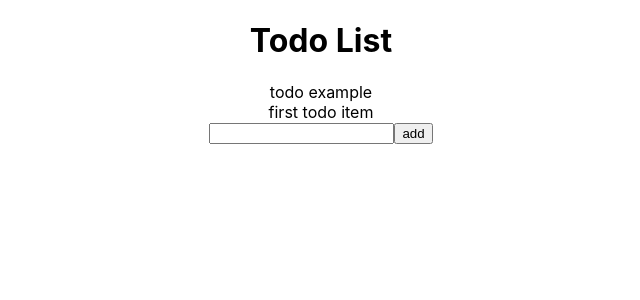
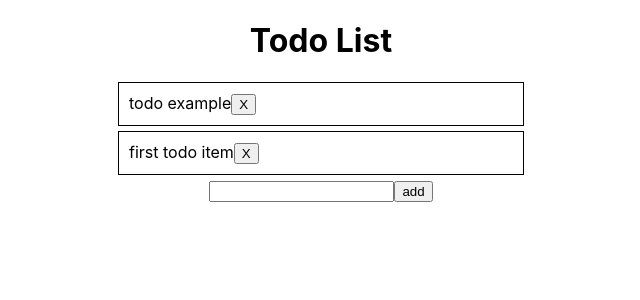
Before and after one commit to AFS-Bootcamp-202211-Group-B/todo-react-day12-starter, a React (Create React App) app: page / in a window 1280 px wide. Shown: the top 300 px of the page, without its empty margins (319-959 px from the left). Built offline with nearby package versions, Linux system fonts and the light colour scheme.

Commit message:
feat :handleClick

```diff
--- a/src/features/TodoGenerator.js
+++ b/src/features/TodoGenerator.js
@@ -11,8 +11,8 @@ export default function TodoGenerator(props) {
   };
 
   const onAdd = () => {
+    dispatch(addTodo(todo));
     setTodo("");
-    dispatch(addTodo(todo));
   };
 
   return (
--- a/src/features/TodoGroup.js
+++ b/src/features/TodoGroup.js
@@ -3,10 +3,9 @@ import TodoItem from "./TodoItem";
 import { useSelector } from "react-redux";
 
 export default function TodoGroup(props) {
-  console.log(props.todos);
   const todos = useSelector((state) => state.TodoList);
   return todos.map((todo, index) => {
 
-    return <TodoItem key={index} todo={todo.text} />;
+    return <TodoItem key={index} todo={todo} />;
   });
 }
--- a/src/features/TodoItem.js
+++ b/src/features/TodoItem.js
@@ -1,5 +1,24 @@
-import React from "react";
+import { useDispatch } from "react-redux/es/exports";
+import { changeToggle, deleteItem } from "./listSlice";
+import "./display.css"
 
 export default function TodoItem(props) {
-  return <div>{props.todo}</div>;
+  const {todo} = props;
+  const dispatch = useDispatch();
+
+  const handleClick = () => {
+    dispatch(changeToggle(todo.id));
+  };
+
+  const handleDelete = () => {
+    dispatch(deleteItem(todo.id));
+
+  }
+  return (
+    <div className="todoItem" >
+      <span className={todo.done ? "line" : ""} onClick={handleClick}> {todo.text}</span>
+      <button className="Xbutton" onClick={handleDelete}>X</button>
+
+    </div>
+  );
 }
--- /dev/null
+++ b/src/features/display.css
@@ -0,0 +1,11 @@
+.todoItem {
+    border: 1px solid black;
+    width: 30%;
+    margin: auto;
+    text-align: left;
+    padding: 10px;
+    margin-bottom: 5px;
+  }
+.line{
+    text-decoration: line-through;
+}
--- a/src/features/listSlice.js
+++ b/src/features/listSlice.js
@@ -21,23 +21,31 @@ const listSlice = createSlice({
 
             },
         ],
+
     reducers: {
 
         addTodo: (state , action) => {
-            console.log(current(state));
-            console.log("sumValue:",action.payload);
             state.push ({
                 id: Date.now(),
-
                 text: action.payload,
-
                 done: false,
 
             });
         },
+
+        changeToggle: (state, action) => {
+            for ( let index = 0; index < state.length; index++){
+                if(state[index].id == action.payload){
+                    state[index].done = !state[index].done;
+                }
+            }
+        },
+        deleteItem: (state, action) => {
+            return state.filter((todo) => todo.id != action.payload);
+        }
     },
 });
-export const { addTodo } = listSlice.actions;
+export const { addTodo,changeToggle,deleteItem } = listSlice.actions;
 
 
 export default listSlice.reducer;
```
